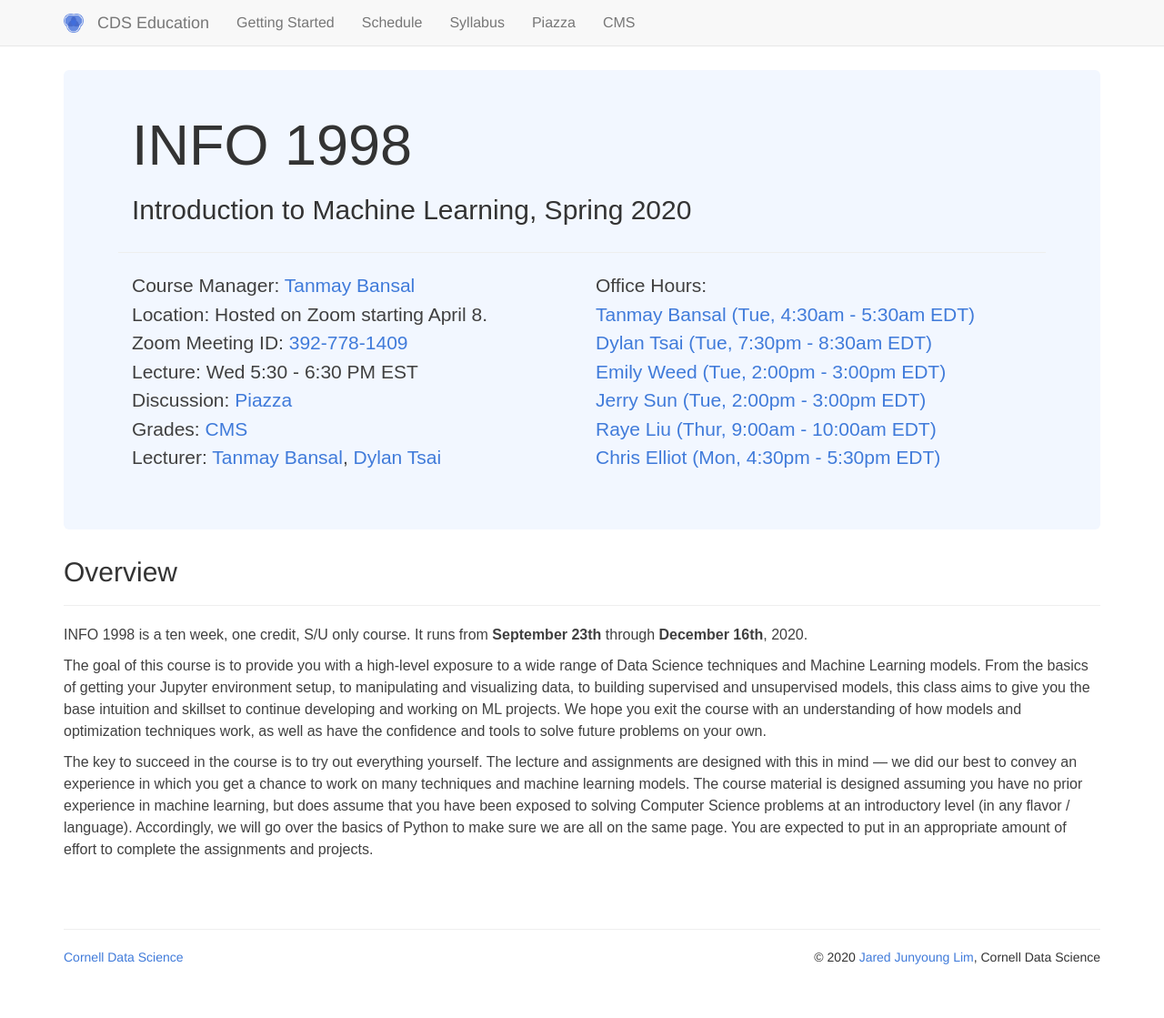
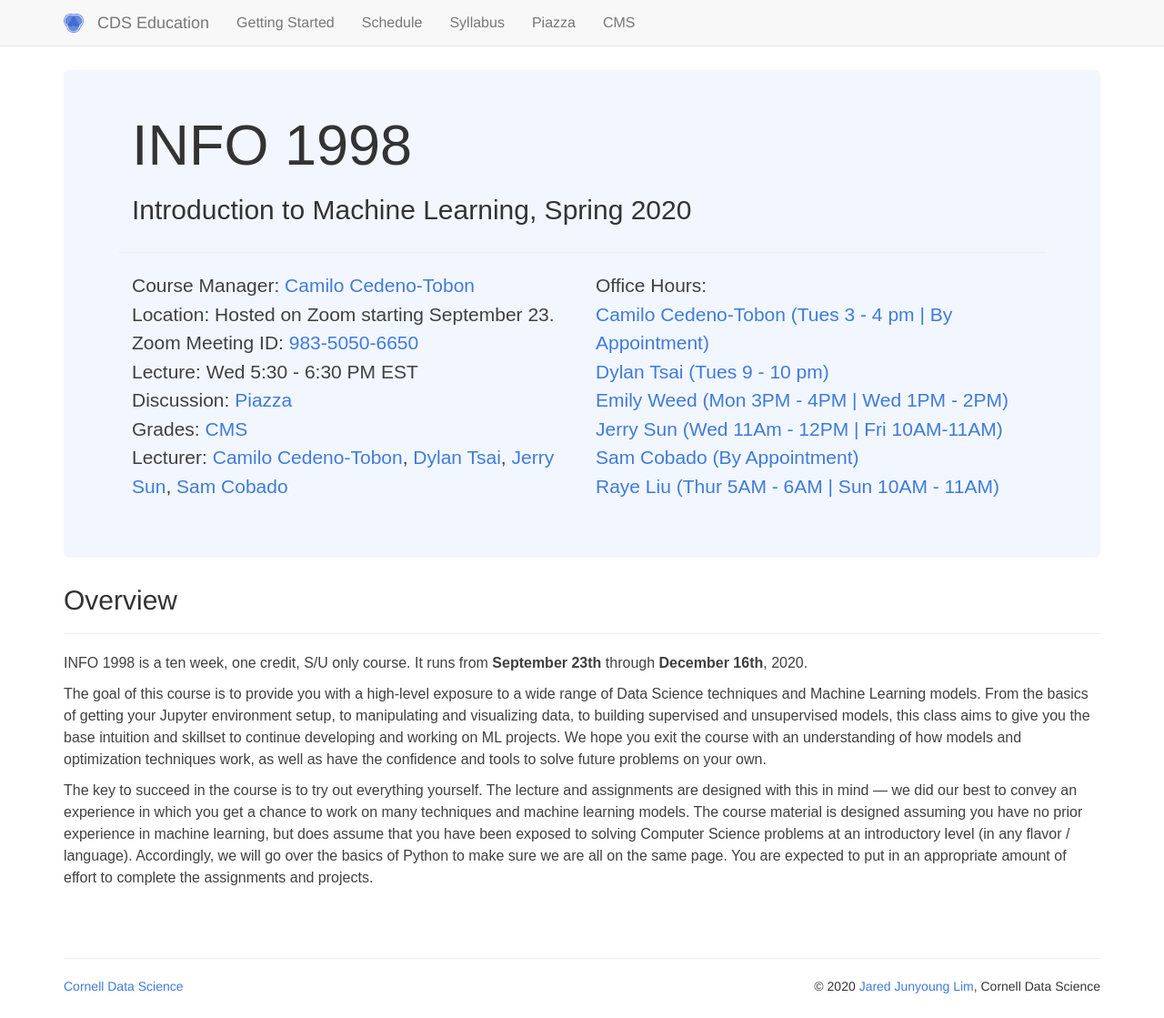
Before and after one commit to CornellDataScience/info1998, a Jekyll site: the page built from index.md, in a window 1280 px wide and 1119 px high. Shown: the whole window at 91% size. Built offline with Jekyll 4.4.1, drawn with Linux system fonts in a browser that asks for light colours.

Commit message:
modified title page

```diff
--- a/_includes/core/title.html
+++ b/_includes/core/title.html
@@ -11,32 +11,34 @@
       <hr />
       <div class="col-xs-5 col-sm-6 col-md-6 col-lg-6">
         <p>
-          Course Manager: <a href="mailto:tb444@cornell.edu?subject=[INFO 1998]">Tanmay Bansal</a><br />
-          Location: Hosted on Zoom starting April 8. <br />
-          Zoom Meeting ID: <a href=https://cornell.zoom.com.cn/j/3927781409>392-778-1409</a><br />
+          Course Manager: <a href="mailto:cc2459@cornell.edu?subject=[INFO 1998]">Camilo Cedeno-Tobon</a><br />
+          Location: Hosted on Zoom starting September 23. <br />
+          Zoom Meeting ID: <a href=https://cornell.zoom.us/j/98350506650?pwd=aFlTbmhTU2V1akZzODJ3Q0FvRXNJZz09>983-5050-6650</a><br />
           Lecture: Wed 5:30 - 6:30 PM EST<br />
-          Discussion: <a href="https://piazza.com/cornell/spring2020/info1998" target="_blank"
+          Discussion: <a href="https://piazza.com/cornell/fall2020/info1998" target="_blank"
             rel="noopener">Piazza</a><br />
           Grades: <a href="https://cmsx.cs.cornell.edu/" target="_blank" rel="noopener">CMS</a><br />
-          Lecturer: <a href="mailto:tb444@cornell.edu?subject=[INFO 1998]">Tanmay Bansal</a>, <a
-            href="mailto:dt439@cornell.edu?subject=[INFO 1998]">Dylan Tsai</a>
+          Lecturer: <a href="mailto:cc2459@cornell.edu?subject=[INFO 1998]">Camilo Cedeno-Tobon</a>,
+          <a href="mailto:dt439@cornell.edu?subject=[INFO 1998]">Dylan Tsai</a>,
+          <a href="mailto:js2746@cornell.edu?subject=[INFO 1998]">Jerry Sun</a>,
+          <a href="mailto:sec322@cornell.edu?subject=[INFO 1998]">Sam Cobado</a>
         </p>
       </div>
       <div class="col-xs-7 col-sm-6 col-md-6 col-lg-6">
         <p>
           Office Hours: <br />
-          <a href="https://cornell.zoom.com.cn/s/159720695">
-            Tanmay Bansal (Tue, 4:30am - 5:30am EDT)</a><br />
-          <a href="https://cornell.zoom.com.cn/j/280910283">
-            Dylan Tsai (Tue, 7:30pm - 8:30am EDT)</a><br />
-          <a href="https://cornell.zoom.com.cn/j/940015366">
-            Emily Weed (Tue, 2:00pm - 3:00pm EDT)</a><br />
-          <a href="https://cornell.zoom.com.cn/j/422211947">
-            Jerry Sun (Tue, 2:00pm - 3:00pm EDT)</a><br />
-          <a href="https://zoom.com.cn/j/9600544386">
-            Raye Liu (Thur, 9:00am - 10:00am EDT)</a><br />
-          <a href="https://cornell.zoom.com.cn/j/417991255">
-            Chris Elliot (Mon, 4:30pm - 5:30pm EDT)</a><br />
+          <a href="https://cornell.zoom.us/j/92596394995?pwd=eS83NlVhYW80MnN0aEYwQkVwSlFkUT09">
+            Camilo Cedeno-Tobon (Tues 3 - 4 pm | By Appointment)</a><br />
+          <a href="https://cornell.zoom.us/j/96761590127?pwd=eFlXazRIeW5Gb3lBKzJmVnQxV1RXZz09">
+            Dylan Tsai (Tues 9 - 10 pm)</a><br />
+          <a href="https://cornell.zoom.us/j/97796187700?pwd=NjdsYXAvemdMNUNjZVRtZkEyUkZMUT09">
+            Emily Weed (Mon 3PM - 4PM | Wed 1PM - 2PM)</a><br />
+          <a href="https://cornell.zoom.us/j/92424160521?pwd=ZVlqcjM2Rk43alUyeUlmT0pQbldzQT09">
+            Jerry Sun (Wed 11Am - 12PM | Fri 10AM-11AM)</a><br />
+          <a href="">
+            Sam Cobado (By Appointment)</a><br />
+          <a href="https://cornell.zoom.us/j/98476767549?pwd=ZEdpRUlNWXJxZzhOTkNMV3lJU0Zmdz09">
+            Raye Liu (Thur 5AM - 6AM | Sun 10AM - 11AM)</a><br />
 
           <!-- <b>Show up on February 12th to Enroll!</b><br/>
        <b>Fill out the <a href=" https://tiny.cc/info1998_sp20">Google Form</a> by February 14th</b>.-->
```
